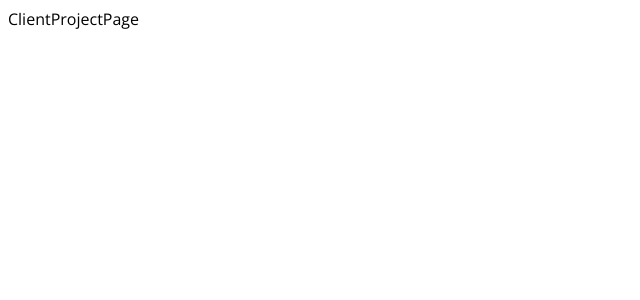
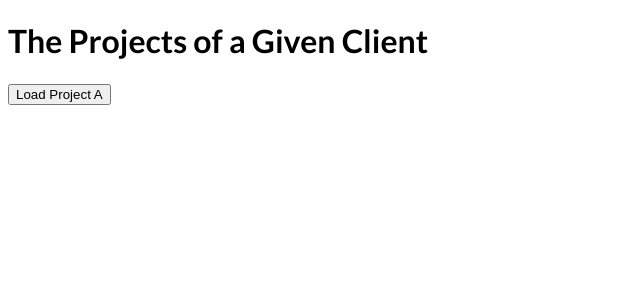
Before and after one commit to hessamimen/dummy-filebased-routing, a Next.js app: page /clients/hessam in a window 1280 px wide. Shown: the top 300 px of the page, without its empty margins (0-640 px from the left). Built offline with nearby package versions, Linux system fonts and the light colour scheme.

Commit message:
feat: Navigate programatically

```diff
--- a/pages/clients/[id]/index.js
+++ b/pages/clients/[id]/index.js
@@ -1,4 +1,24 @@
+import { useRouter } from "next/router";
+
 function ClientProjectPage() {
-  return <div>ClientProjectPage</div>;
+  const router = useRouter();
+
+  console.log(router.query);
+
+  function loadProjectHandler() {
+    router.push({
+      pathname: `/clients/[id]/[clientprojectid]`,
+      query: {
+        id: router.query.id,
+        clientprojectid: "projecta",
+      },
+    });
+  }
+  return (
+    <div>
+      <h1>The Projects of a Given Client</h1>
+      <button onClick={loadProjectHandler}>Load Project A</button>
+    </div>
+  );
 }
 export default ClientProjectPage;
```
